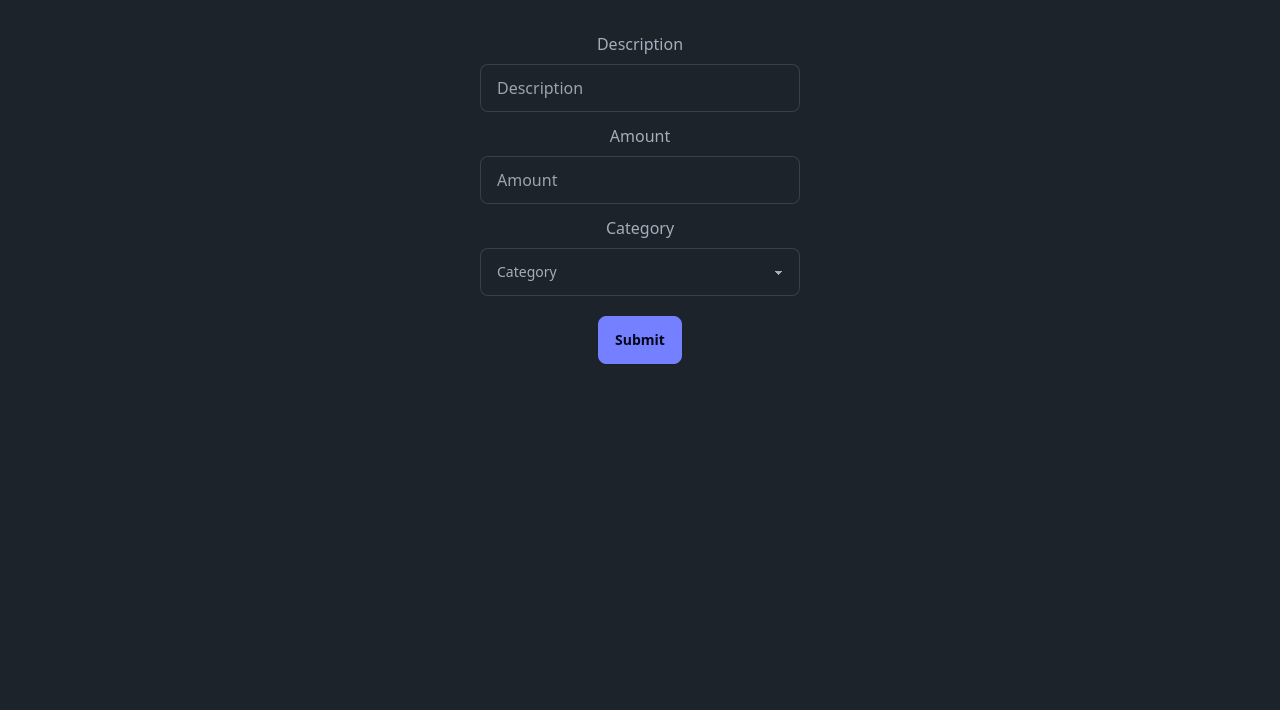
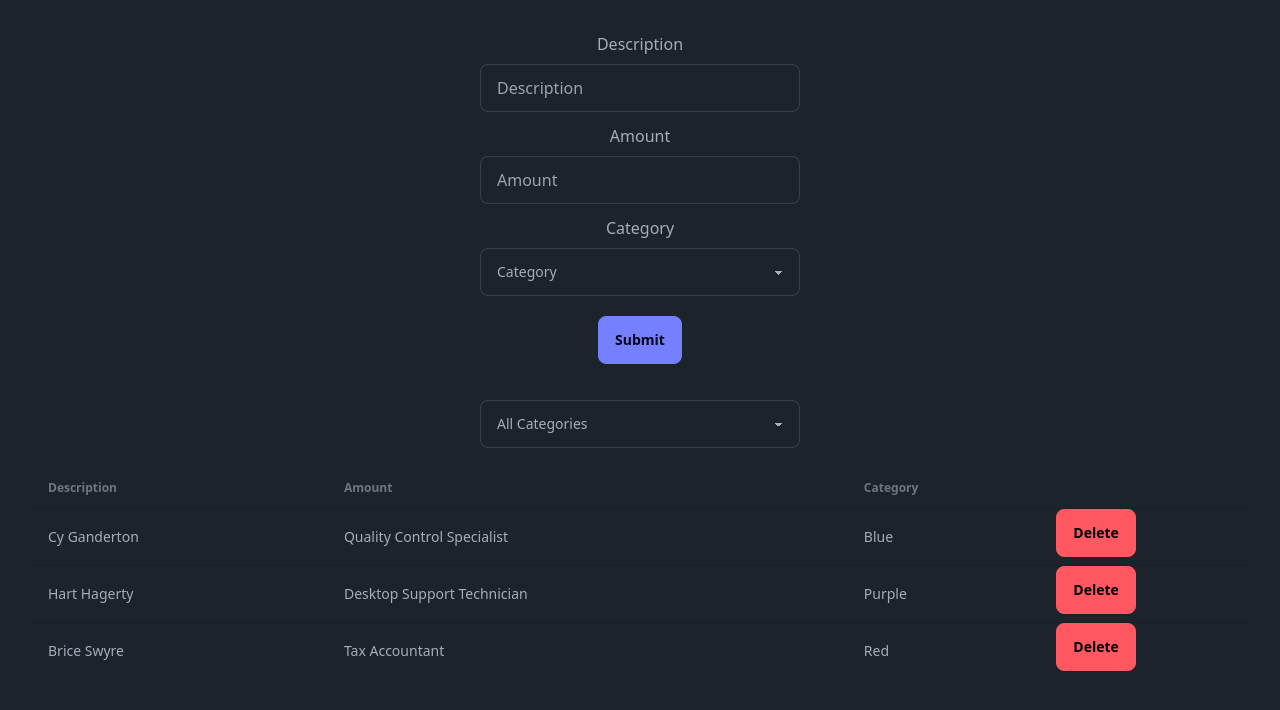
Before and after one commit to matthewyoungjr/ExpenseTracker, a React (Vite) app: page / in a window 1280 px wide. Shown: the top 710 px of the page. Built offline with nearby package versions, Linux system fonts and the light colour scheme.

Commit message:
feat: Added form submission logic

```diff
--- a/package.json
+++ b/package.json
@@ -12,7 +12,8 @@
   "dependencies": {
     "react": "^18.2.0",
     "react-dom": "^18.2.0",
-    "react-hook-form": "^7.51.3"
+    "react-hook-form": "^7.51.3",
+    "react-select": "^5.8.0"
   },
   "devDependencies": {
     "@types/react": "^18.2.66",
--- a/src/App.tsx
+++ b/src/App.tsx
@@ -1,10 +1,12 @@
 import "./App.css";
 import Form from "./components/Form";
+import Table from "./components/Table";
 
 function App() {
   return (
     <>
       <Form />
+      <Table />
     </>
   );
 }
--- a/src/components/Form.tsx
+++ b/src/components/Form.tsx
@@ -1,12 +1,16 @@
+import { useForm } from "react-hook-form";
+
 const Form = () => {
+  const { register, handleSubmit } = useForm();
   return (
     <div>
-      <form>
+      <form onSubmit={handleSubmit((data) => console.log(data))}>
         <div className="mb-3">
           <label className="block mb-2" htmlFor="description">
             Description
           </label>
           <input
+            {...register("description")}
             id="description"
             type="text"
             placeholder="Description"
@@ -19,6 +23,7 @@
             Amount
           </label>
           <input
+            {...register("amount")}
             id="amount"
             type="number"
             placeholder="Amount"
@@ -30,13 +35,16 @@
           <label className="block mb-2" htmlFor="category">
             Category
           </label>
-          <select className="select select-bordered w-full max-w-xs">
+          <select
+            {...register("category")}
+            className="select select-bordered w-full max-w-xs"
+          >
             <option disabled selected>
               Category
             </option>
-            <option>Groceries</option>
-            <option>Utilities</option>
-            <option>Entertainment</option>
+            <option value="Groceries">Groceries</option>
+            <option value="Utilities">Utilities</option>
+            <option value="Entertainment">Entertainment</option>
           </select>
         </div>
 
--- /dev/null
+++ b/src/components/Table.tsx
@@ -0,0 +1,65 @@
+interface TableProps {
+  onDelete?: () => void;
+}
+
+const Table = ({ onDelete }: TableProps) => {
+  return (
+    <>
+      <div className="mt-9 mb-5">
+        <select className="select select-bordered w-full max-w-xs">
+          <option disabled selected>
+            All Categories
+          </option>
+          <option>Groceries</option>
+          <option>Utilities</option>
+          <option>Entertainment</option>
+        </select>
+      </div>
+
+      <div className="overflow-x-auto">
+        <table className="table">
+          {/* head */}
+          <thead>
+            <tr>
+              <th>Description</th>
+              <th>Amount</th>
+              <th>Category</th>
+              <th></th>
+            </tr>
+          </thead>
+          <tbody>
+            {/* row 1 */}
+            <tr className="mb-3">
+              <td>Cy Ganderton</td>
+              <td>Quality Control Specialist</td>
+              <td>Blue</td>
+              <button onClick={onDelete} className="btn btn-error mb-2">
+                Delete
+              </button>
+            </tr>
+            {/* row 2 */}
+            <tr className="mb-3">
+              <td>Hart Hagerty</td>
+              <td>Desktop Support Technician</td>
+              <td>Purple</td>
+              <button onClick={onDelete} className="btn btn-error mb-2">
+                Delete
+              </button>
+            </tr>
+            {/* row 3 */}
+            <tr>
+              <td>Brice Swyre</td>
+              <td>Tax Accountant</td>
+              <td>Red</td>
+              <button onClick={onDelete} className="btn btn-error mb-2">
+                Delete
+              </button>
+            </tr>
+          </tbody>
+        </table>
+      </div>
+    </>
+  );
+};
+
+export default Table;
```
Also changed, not shown: 1 other file (tests, documents, lock files or other folders).
